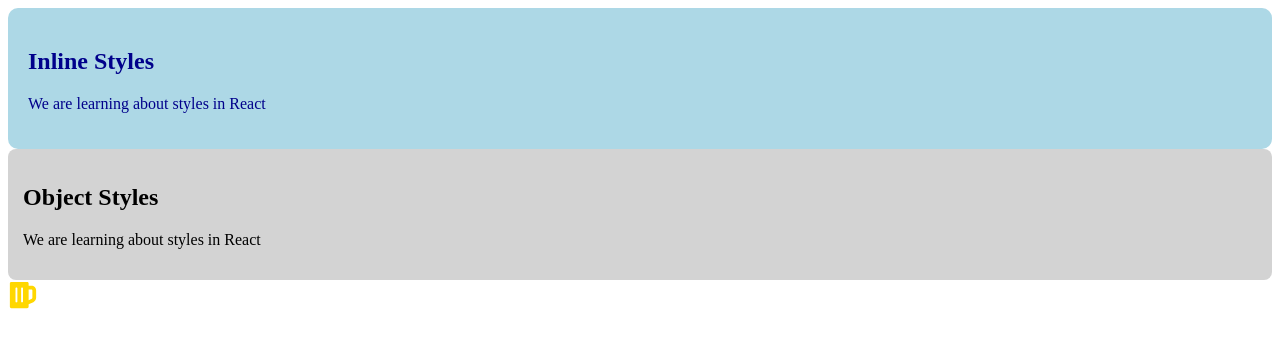
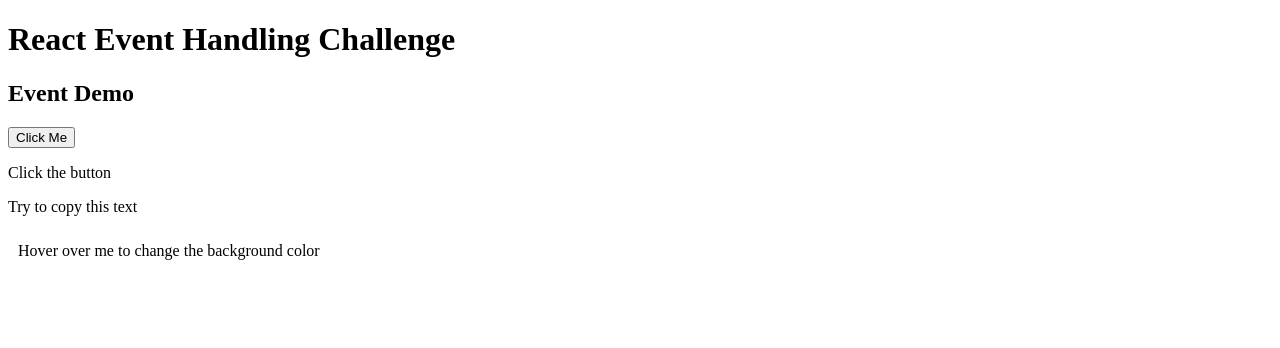
Before and after one commit to NithyaKrishnan08/learn-react, a React (Vite) app in the folder 01Fundamentals/: page / in a window 1280 px wide. Shown: the top 348 px of the page. Built offline with nearby package versions, Linux system fonts and the light colour scheme.

Commit message:
Event driven handlers

```diff
--- a/01Fundamentals/src/App.jsx
+++ b/01Fundamentals/src/App.jsx
@@ -1,15 +1,13 @@
-import StyleCard from "./components/StyleCard";
-import ProfileCard from "./components/ProfileCard";
-import IconComponent from "./components/IconComponent";
+import React from 'react';
+import EventDemo from "./components/EventDemo";
 
-const App = () => {
+function App() {
   return (
     <div>
-      <StyleCard />
-      <ProfileCard />
-      <IconComponent />
+      <h1>React Event Handling Challenge</h1>
+      <EventDemo />
     </div>
   );
-};
+}
 
 export default App;
--- /dev/null
+++ b/01Fundamentals/src/components/EventDemo.jsx
@@ -0,0 +1,49 @@
+import React, { useState } from 'react';
+
+function EventDemo() {
+    const [buttonText, setButtonText] = useState("Click the button");
+    const [copyText, setCopyText] = useState("Try to copy this text");
+    const [hoverBgColor, setHoverBgColor] = useState("white");
+
+    const handleButtonClick = () => {
+        setButtonText("Button Clicked!");
+    };
+
+    const handleCopy = (e) => {
+        e.preventDefault();
+        setCopyText("Text Copied!");
+    };
+
+    const handleMouseEnter = () => {
+        setHoverBgColor("lightyellow");
+    };
+
+    const handleMouseLeave = () => {
+        setHoverBgColor("white");
+    };
+
+    return (
+        <div>
+            <h2>Event Demo</h2>
+
+            <button onClick={handleButtonClick}>Click Me</button>
+            <p>{buttonText}</p>
+
+            <div>
+                <p onCopy={handleCopy}>{copyText}</p>
+            </div>
+
+            <div>
+                <p
+                    style={{ backgroundColor: hoverBgColor, padding: '10px' }}
+                    onMouseEnter={handleMouseEnter}
+                    onMouseLeave={handleMouseLeave}
+                >
+                    Hover over me to change the background color
+                </p>
+            </div>
+        </div>
+    );
+}
+
+export default EventDemo;
```
